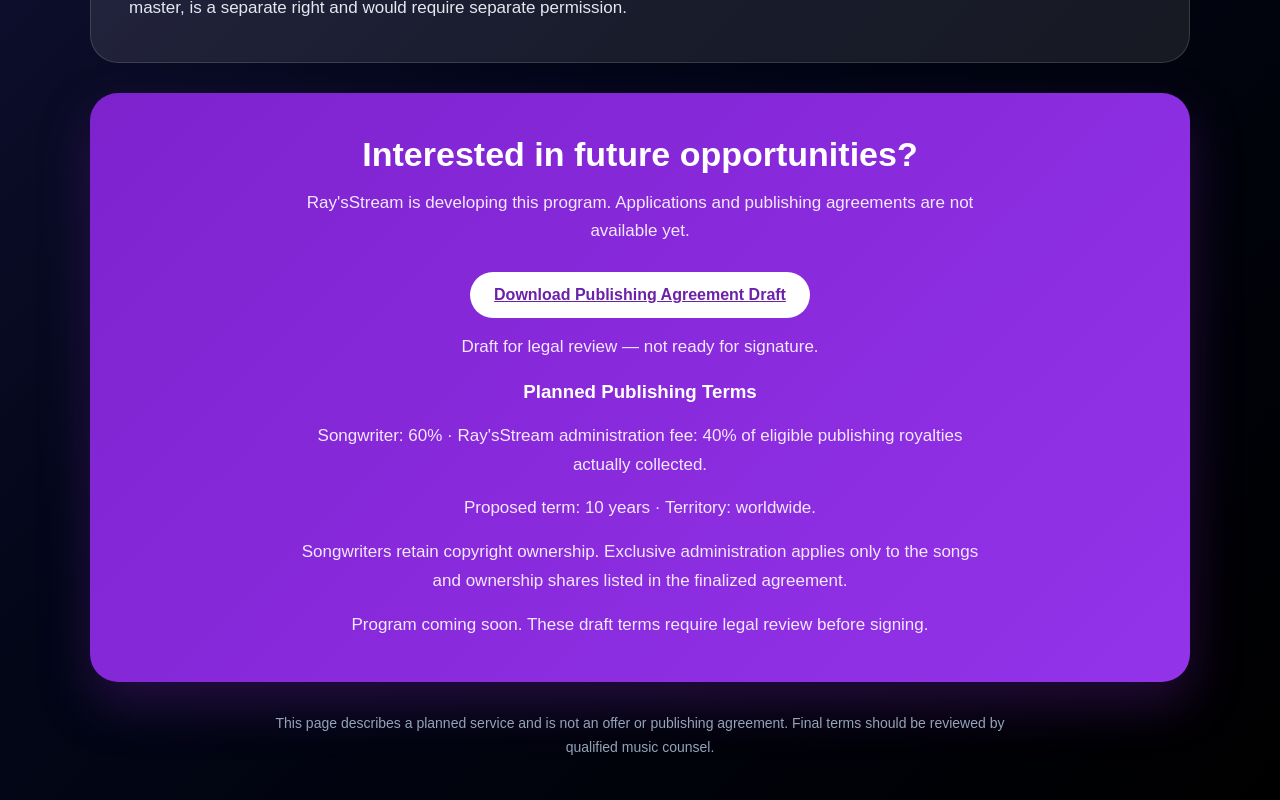
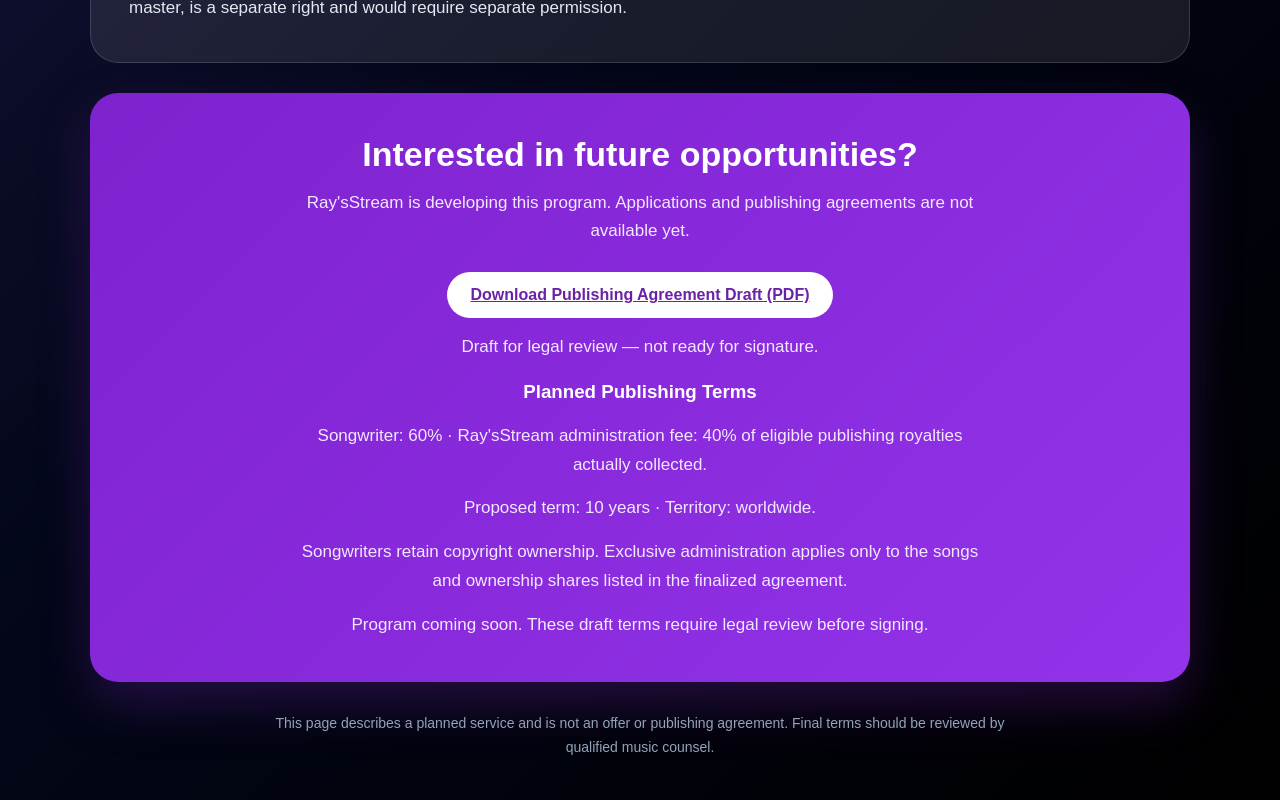
Before and after one commit to greentreerecord-hue/raysstream-clean, a Next.js app: page /publishing in a window 1280 px wide. Shown: the part 1044-1844 px from the top of the page. Built offline with nearby package versions, Linux system fonts and the light colour scheme.

Commit message:
Add publishing agreement PDF download

```diff
--- a/app/publishing/page.tsx
+++ b/app/publishing/page.tsx
@@ -345,13 +345,12 @@ export default function PublishingPage() {
 
  <a
   className="coming-badge"
-  href="/contracts/RaysStream_Publishing_Agreement_Draft.docx"
+  href="/contracts/RaysStream_Publishing_Agreement_Draft.pdf"
   download
 >
-  Download Publishing Agreement Draft
+  Download Publishing Agreement Draft (PDF)
 </a>
-<p>
-  Draft for legal review — not ready for signature.
+ <p> Draft for legal review — not ready for signature.
 </p>
 <div>
   <h3>Planned Publishing Terms</h3>
```
Also changed, not shown: 1 other file (tests, documents, lock files or other folders).
